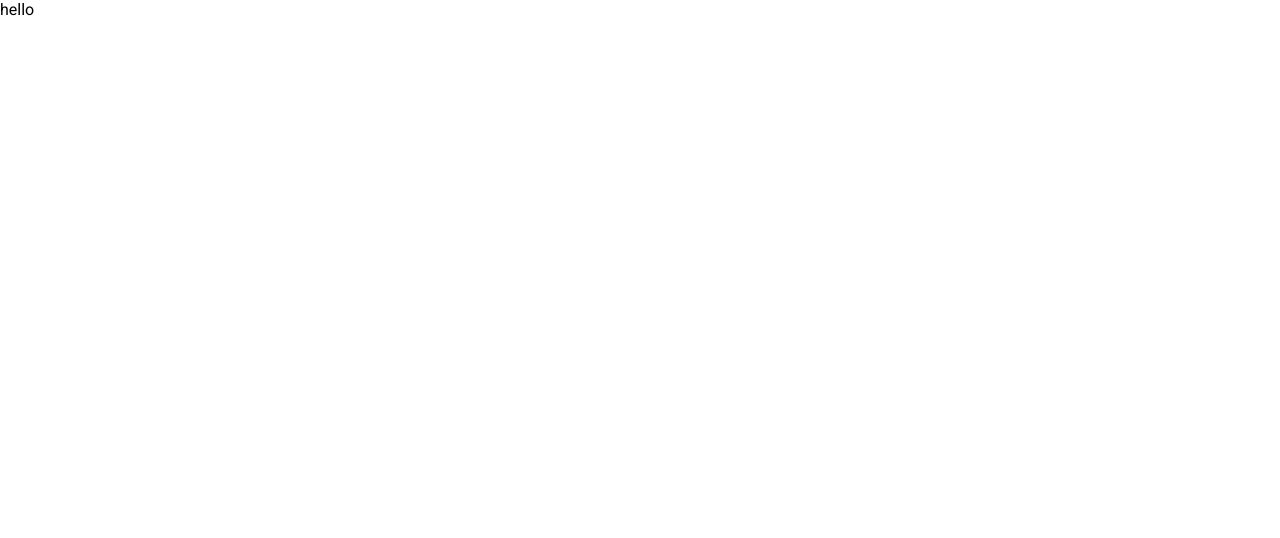
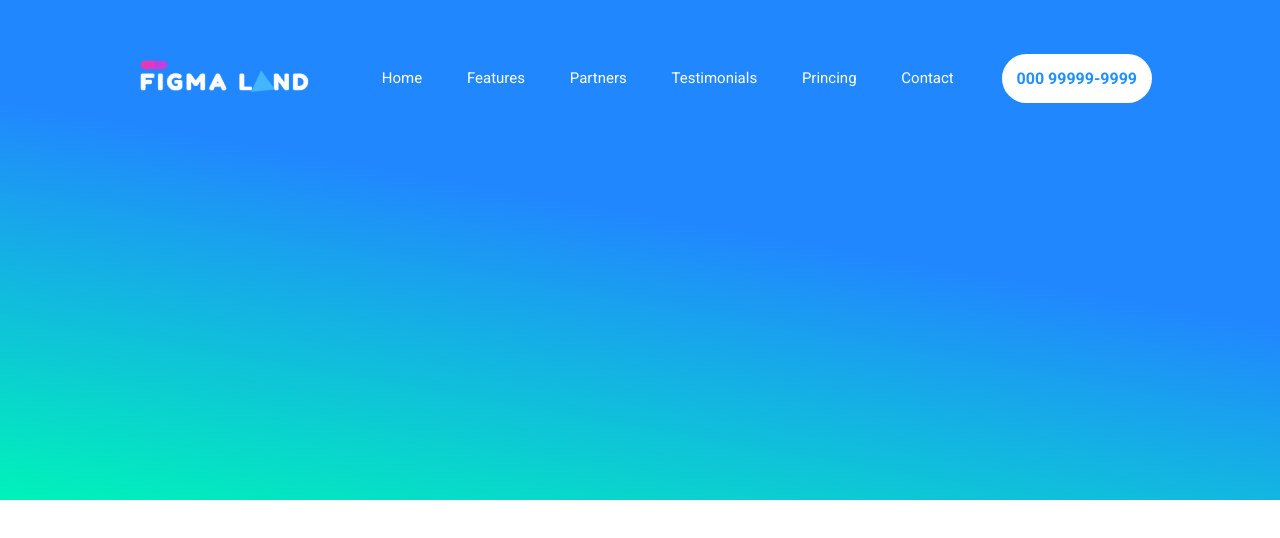
Before and after one commit to Marcelllombm/meusprojetos, a React (Create React App) app in the folder figma-land/: page / in a window 1280 px wide. Shown: the top 538 px of the page. Built offline with nearby package versions, Linux system fonts and the light colour scheme.

Commit message:
estilizaçao do menu

```diff
--- a/figma-land/src/App.js
+++ b/figma-land/src/App.js
@@ -1,9 +1,10 @@
 import {GlobalStyle} from './styles/global';
+import {Header} from './components/Header';
 
 export function App() {
   return (
     <>
-    hello
+      <Header/>
       <GlobalStyle/>
     </>
   )
--- /dev/null
+++ b/figma-land/src/components/Header/index.jsx
@@ -0,0 +1,10 @@
+import {Container} from './styles';
+import {HeaderNav} from '../HeaderNav';
+
+export function Header() {
+  return (
+    <Container>
+      <HeaderNav/>
+    </Container>
+  )
+}
--- /dev/null
+++ b/figma-land/src/components/Header/styles.js
@@ -0,0 +1,7 @@
+import styled from 'styled-components';
+
+export const Container = styled.section`
+  width: 100%;
+  height: 500px;
+  background-image: linear-gradient(-170deg, #2187FF 45%, #00F3B9 );
+`;
--- /dev/null
+++ b/figma-land/src/components/HeaderNav/index.jsx
@@ -0,0 +1,22 @@
+import {Container} from './styles';
+export function HeaderNav() {
+  return (
+    <Container>
+      <div className="content">
+        <div className="logo">
+          <img src={require(`../../assets/logo.png`).default} alt="" />
+        </div>
+        <div className="toggle"></div>
+      </div>
+      <ul>
+        <li><a href="#home">Home</a></li>
+        <li><a href="#features">Features</a></li>
+        <li><a href="#partners">Partners</a></li>
+        <li><a href="#testimonials">Testimonials</a></li>
+        <li><a href="#pricing">Princing</a></li>
+        <li><a href="#contact">Contact</a></li>
+      </ul>
+      <div className="phone">000 99999-9999</div>
+    </Container>
+  )
+}
--- /dev/null
+++ b/figma-land/src/components/HeaderNav/styles.js
@@ -0,0 +1,39 @@
+import styled from 'styled-components';
+
+export const Container = styled.nav`
+  width:80%;
+  height: 156px;
+  margin: 0 auto;
+  display:flex;
+  justify-content: space-between;
+  align-items: center;
+
+  ul{
+    list-style-type: none;
+    display: flex;
+    li{
+      padding: 0 1.2rem;
+      a{
+        text-decoration: none;
+        color:white;
+        transition: 0.3s ease-in-out;
+        padding: 0.2rem;
+        font-size: 0.9375rem;
+        &:hover {
+          color: #023e8a;
+          font-weight: 400;
+          border-bottom: 0.25rem solid #023e8a;
+        }
+      }
+    }
+  }
+
+  .phone{
+    border-radius: 25px;
+    font-weight: 700;
+    padding: 15px;
+    background-color:white;
+    color:var(--blue);
+  }
+
+`;
```
Also changed, not shown: figma-land/src/assets/logo.png (added).
